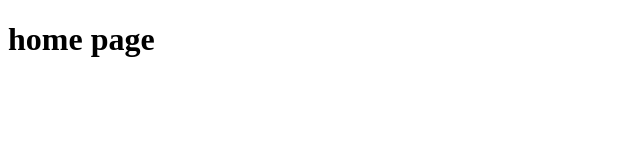
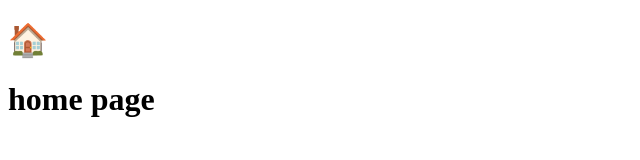
Before and after one commit to thierry-byiringiro/gitlearning, a plain HTML site: page home.html in a window 1280 px wide. Shown: the whole page, without its empty margins (0-640 px from the left). Drawn offline with Linux system fonts and the light colour scheme.

Commit message:
made some changes on the home page

```diff
--- a/home.html
+++ b/home.html
@@ -6,6 +6,7 @@
     <title>Document</title>
 </head>
 <body>
+    <h1>🏠</h1>
     <h1>home page</h1>
 </body>
 </html>
```
